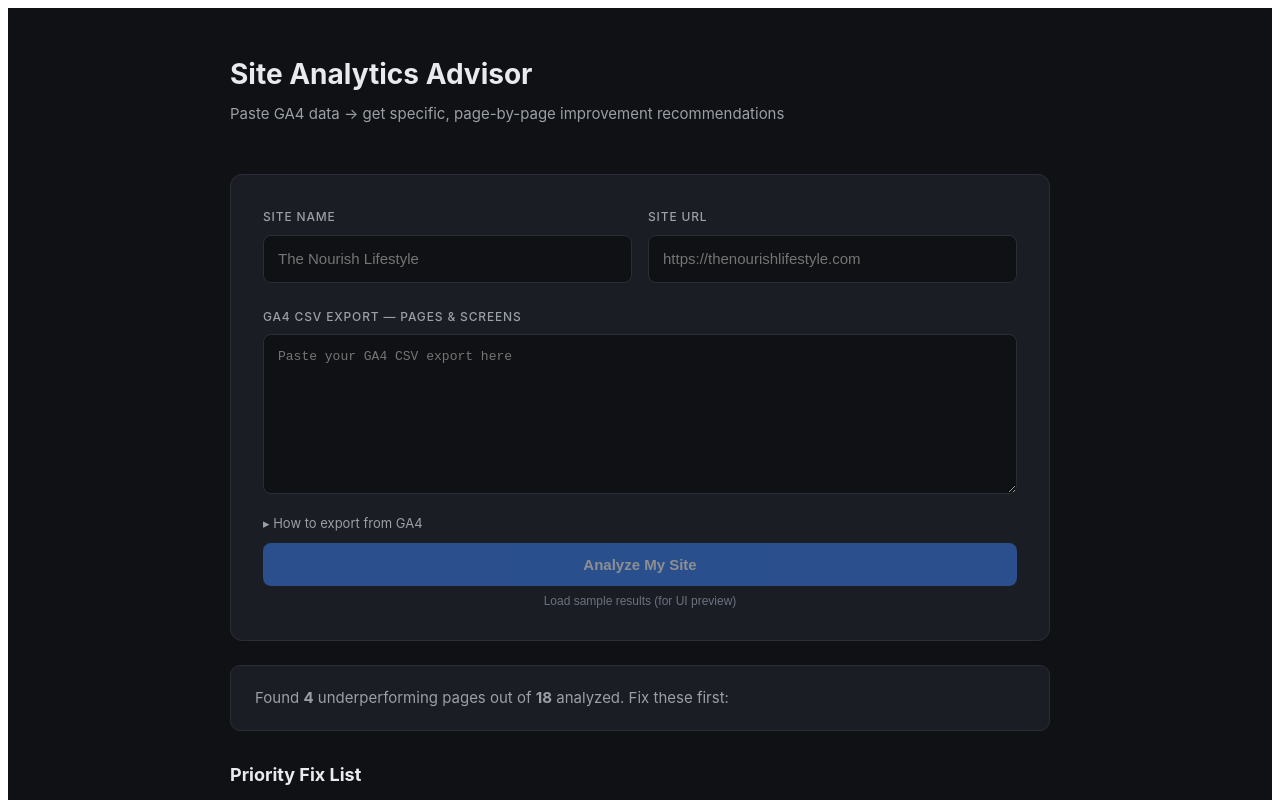
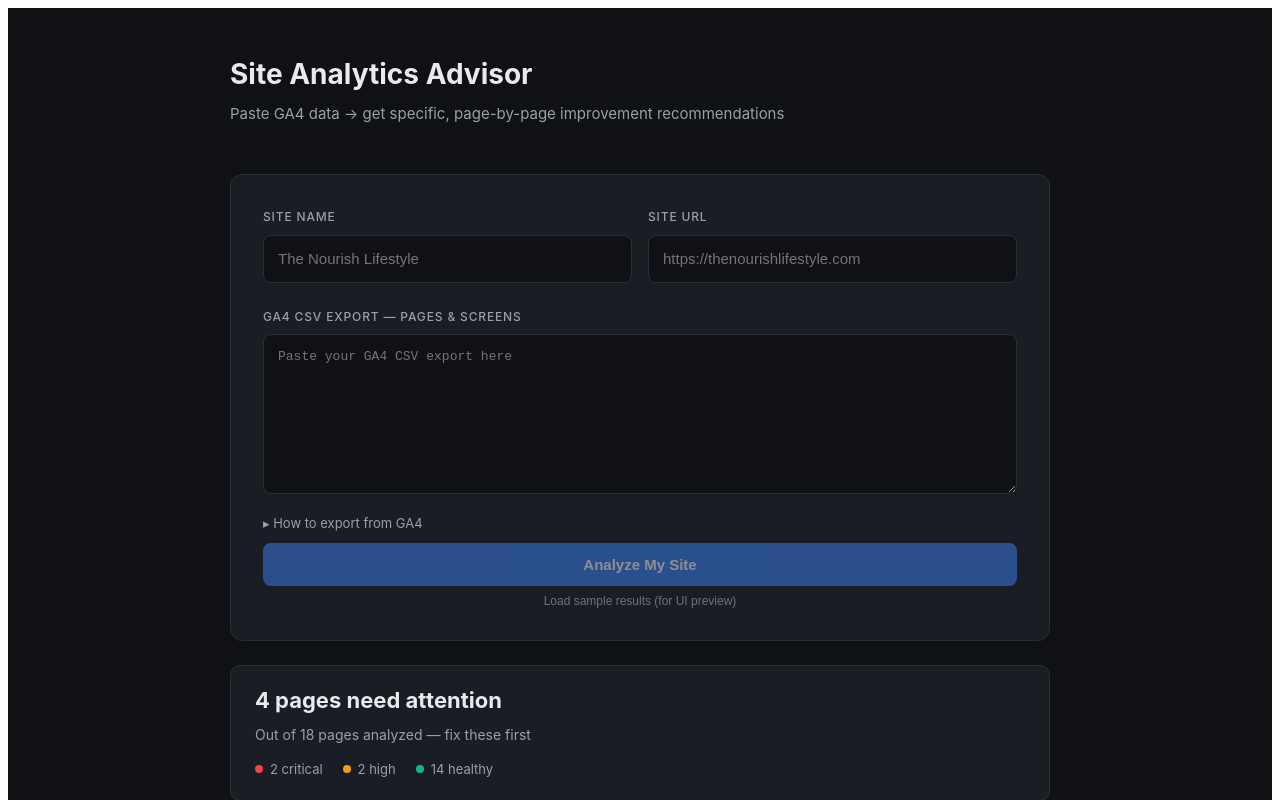
Before and after one commit to vikkib/site-analytics-tool, a React (Create React App) app: page / in a window 1280 px wide. Both pictures are taken after a click on the button "Load sample results (for UI preview)". Shown: the top 800 px of the page. Built offline with nearby package versions, Linux system fonts and the light colour scheme.

Commit message:
Section 5: prominent summary bar with counts by severity and colored dots
Co-Authored-By: Claude Sonnet 4.6 <noreply@anthropic.com>

```diff
--- a/src/App.jsx
+++ b/src/App.jsx
@@ -116,10 +116,12 @@ const styles = {
     borderRadius: 10,
     padding: '20px 24px',
     marginBottom: 32,
-    fontSize: 15,
-    color: COLORS.textSecondary,
-    lineHeight: 1.6,
   },
+  summaryHeadline: { fontSize: 22, fontWeight: 700, color: COLORS.text, lineHeight: 1.3, marginBottom: 10 },
+  summaryMeta: { fontSize: 14, color: COLORS.textSecondary },
+  summaryCounts: { display: 'flex', gap: 20, marginTop: 12, flexWrap: 'wrap' },
+  summaryCount: (color) => ({ display: 'flex', alignItems: 'center', gap: 7, fontSize: 13, color: COLORS.textSecondary }),
+  summaryDot: (color) => ({ width: 8, height: 8, borderRadius: '50%', background: color, flexShrink: 0 }),
   error: {
     background: 'rgba(239,68,68,0.08)',
     border: `1px solid rgba(239,68,68,0.4)`,
@@ -367,8 +369,24 @@ export default function App() {
             ) : (
               <>
                 <div style={styles.summary}>
-                  Found <strong>{results.flaggedCount}</strong> underperforming pages out of{' '}
-                  <strong>{results.totalPagesAnalyzed}</strong> analyzed. Fix these first:
+                  <div style={styles.summaryHeadline}>
+                    {results.flaggedCount} pages need attention
+                  </div>
+                  <div style={styles.summaryMeta}>
+                    Out of {results.totalPagesAnalyzed} pages analyzed — fix these first
+                  </div>
+                  <div style={styles.summaryCounts}>
+                    {(() => {
+                      const critical = results.recommendations.filter(r => r.severity === 'CRITICAL').length;
+                      const high = results.recommendations.filter(r => r.severity === 'HIGH').length;
+                      const healthy = results.totalPagesAnalyzed - results.flaggedCount;
+                      return (<>
+                        <span style={styles.summaryCount(COLORS.critical)}><span style={styles.summaryDot(COLORS.critical)} />{critical} critical</span>
+                        <span style={styles.summaryCount(COLORS.warning)}><span style={styles.summaryDot(COLORS.warning)} />{high} high</span>
+                        <span style={styles.summaryCount(COLORS.success)}><span style={styles.summaryDot(COLORS.success)} />{healthy} healthy</span>
+                      </>);
+                    })()}
+                  </div>
                 </div>
 
                 <h2 style={styles.sectionTitle}>Priority Fix List</h2>
```
